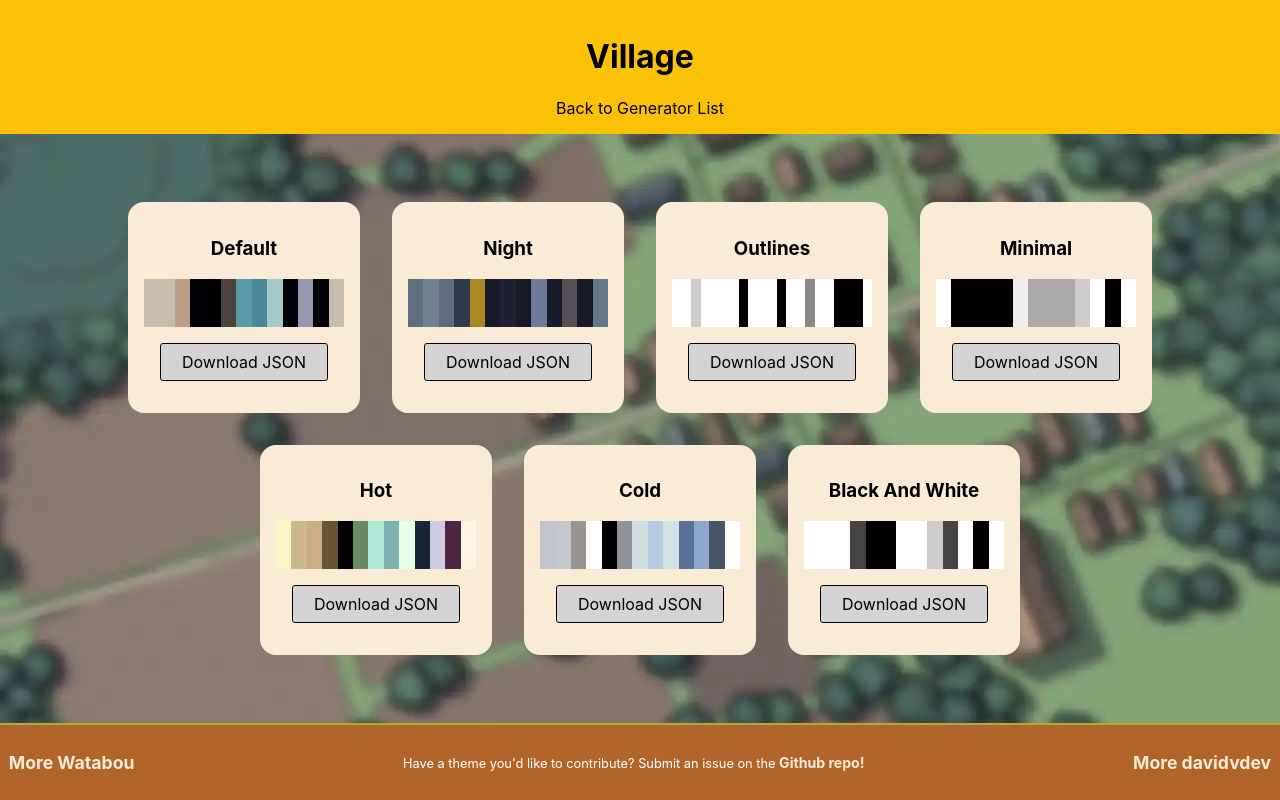
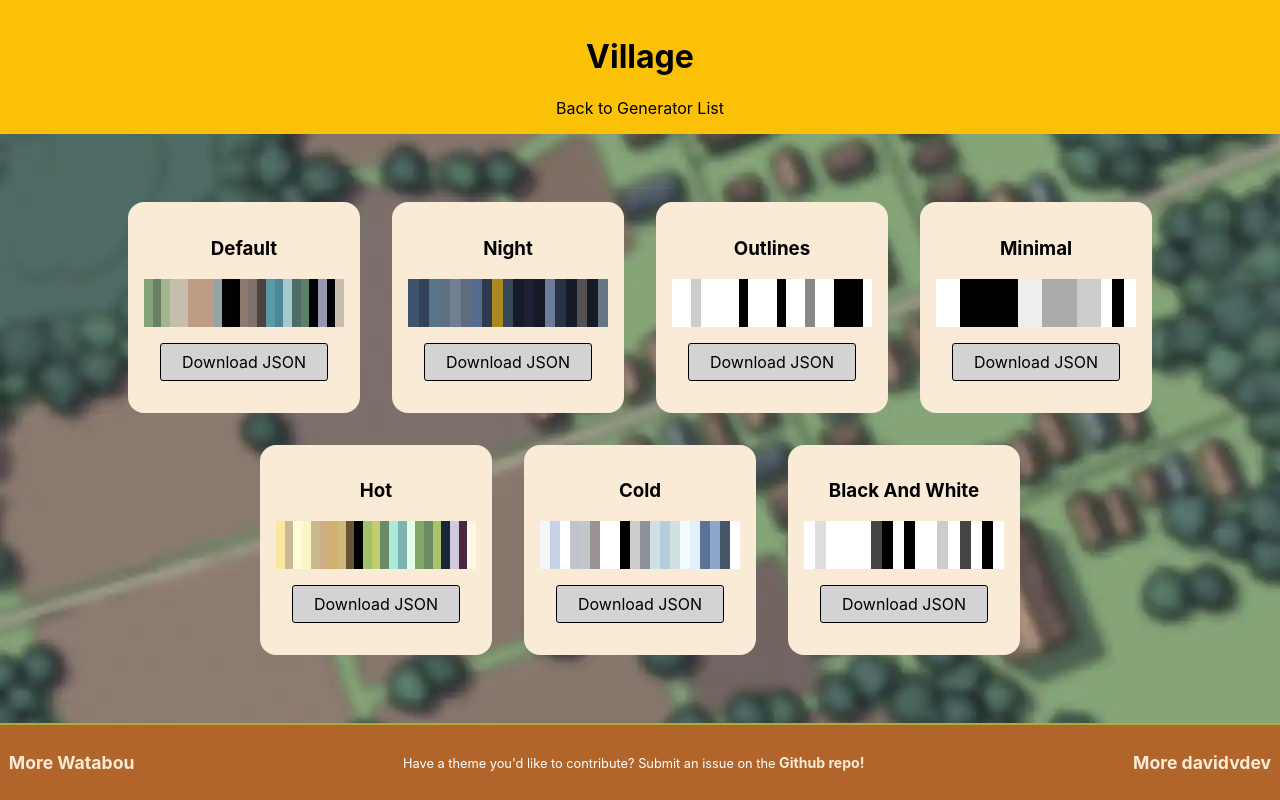
Before and after one commit to davidvdev/watabouthis, a React (Vite) app: page /village in a window 1280 px wide. Built offline with nearby package versions, Linux system fonts and the light colour scheme.

Commit message:
adjusted color pallete logic for nested array

```diff
--- a/src/components/StyleCard.jsx
+++ b/src/components/StyleCard.jsx
@@ -1,8 +1,10 @@
 
 const StyleCard = ({style, generator}) => {
 
-    const colors = Object.values(style).filter(setting => setting.length === 7 && setting.charAt(0) === "#")
+    const verifyHex = txt => txt.length === 7 && txt.charAt(0) === "#"
 
+    const colors = Object.values(style).flat().filter(setting => verifyHex(setting))
+    console.log(colors)
     return(
         <div className="StyleCard">
             <h3>
```
